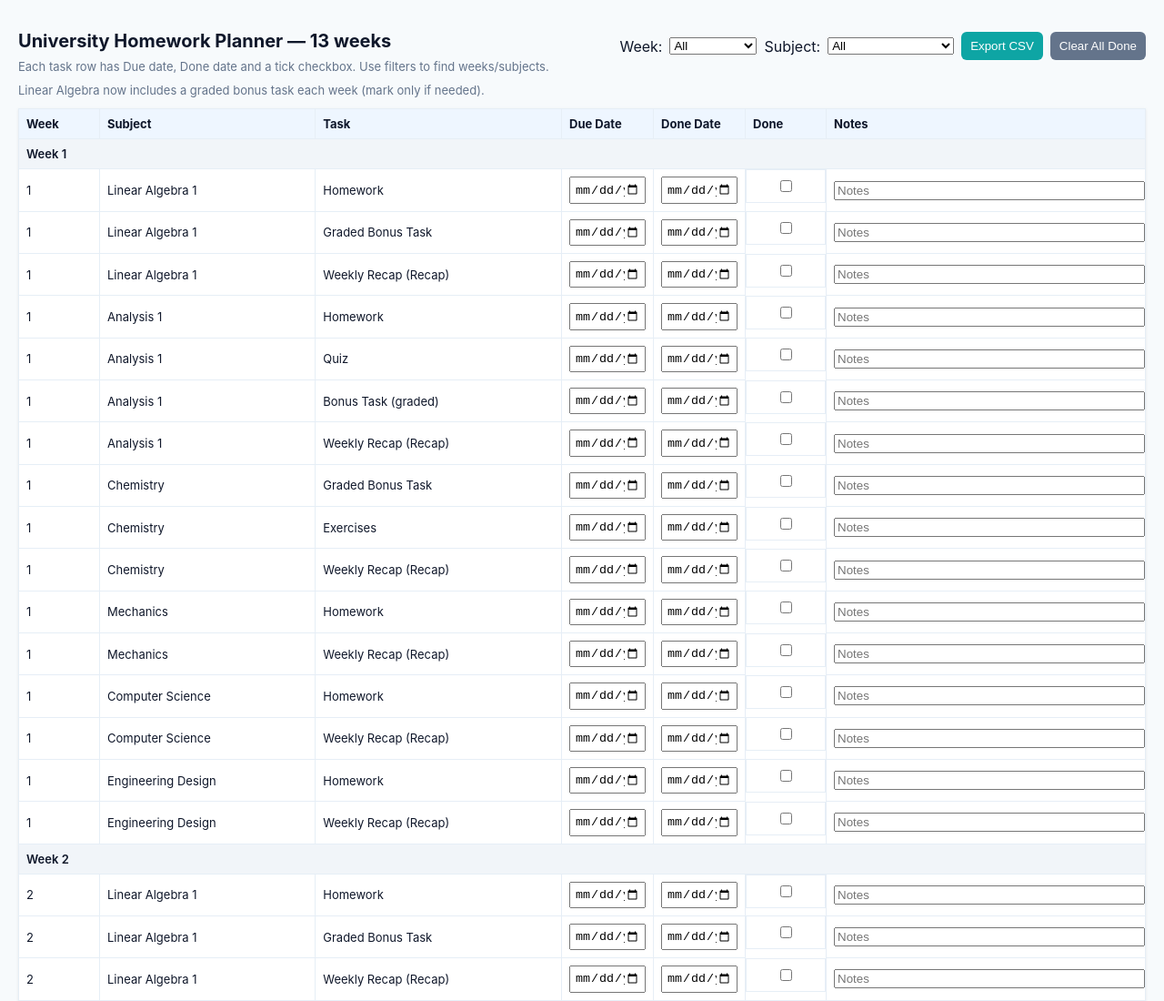
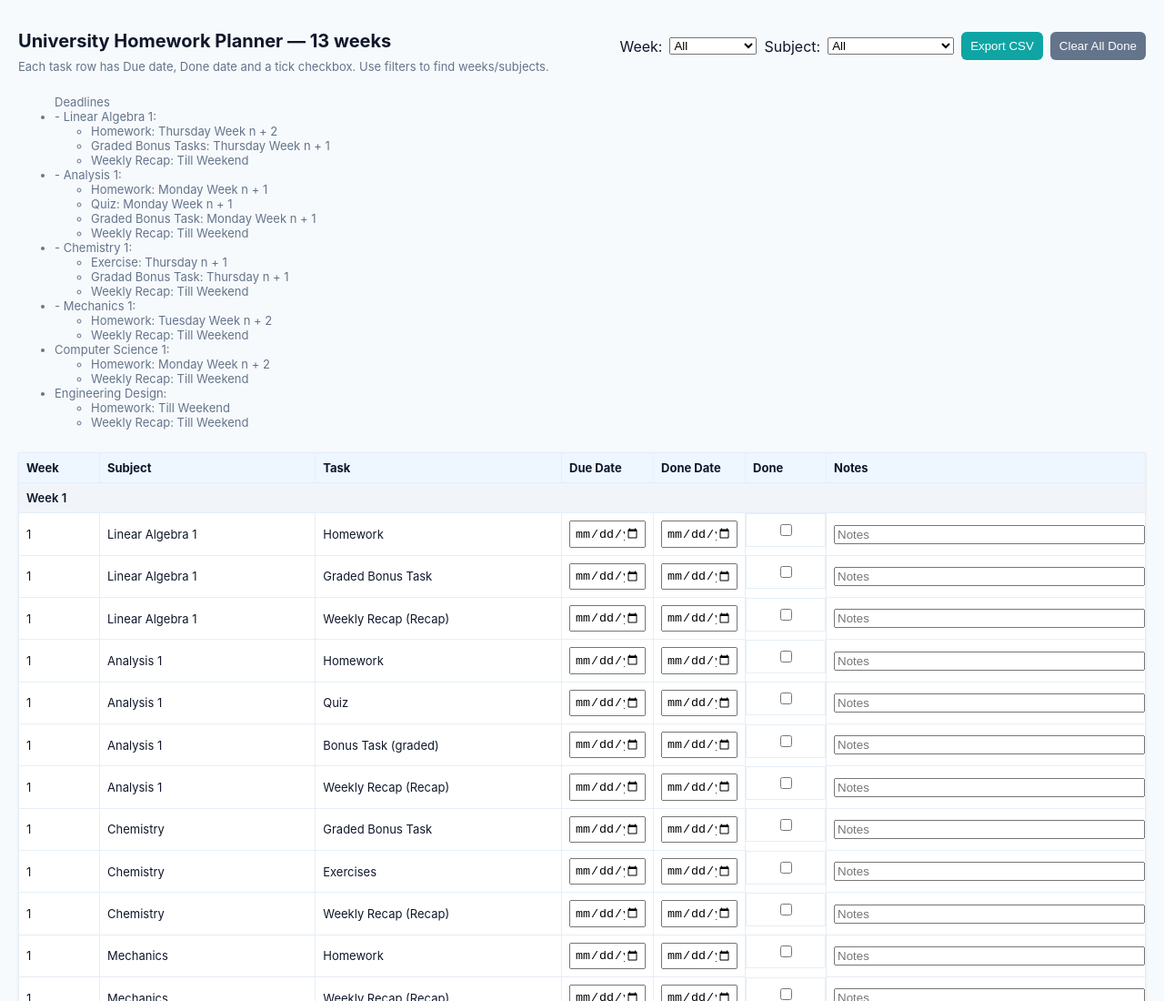
Before and after one commit to krx90/homework-planner, a plain HTML site: page index.html in a window 1280 px wide. Shown: the top 1100 px of the page at 91% size. Drawn offline with Linux system fonts and the light colour scheme.

Commit message:
update deadline list

```diff
--- a/index.html
+++ b/index.html
@@ -145,7 +145,48 @@
   </div>
 
   <div class="controls">
-    <div class="muted">Linear Algebra now includes a graded bonus task each week (mark only if needed).</div>
+    <ul class="muted">Deadlines
+      <li>- Linear Algebra 1:
+        <ul>
+          <li>Homework: Thursday Week n + 2</li>
+          <li>Graded Bonus Tasks: Thursday Week n + 1</li>
+          <li>Weekly Recap: Till Weekend</li>
+        </ul>
+      </li>
+      <li>- Analysis 1:
+        <ul>
+          <li>Homework: Monday Week n + 1</li>
+          <li>Quiz: Monday Week n + 1</li>
+          <li>Graded Bonus Task: Monday Week n + 1</li>
+          <li>Weekly Recap: Till Weekend</li>
+        </ul>
+      </li>
+      <li>- Chemistry 1:
+        <ul>
+          <li>Exercise: Thursday n + 1</li>
+          <li>Gradad Bonus Task: Thursday n + 1</li>
+          <li>Weekly Recap: Till Weekend</li>
+        </ul>
+      </li>
+      <li>- Mechanics 1:
+        <ul>
+          <li>Homework: Tuesday Week n + 2</li>
+          <li>Weekly Recap: Till Weekend</li>
+        </ul>
+      </li>
+      <li>Computer Science 1:
+        <ul>
+          <li>Homework: Monday Week n + 2</li>
+          <li>Weekly Recap: Till Weekend</li>
+        </ul>
+      </li>
+      <li>Engineering Design:
+        <ul>
+          <li>Homework: Till Weekend</li>
+          <li>Weekly Recap: Till Weekend</li>
+        </ul>
+      </li>
+    </ul>
   </div>
 
   <table id="planner">
```
